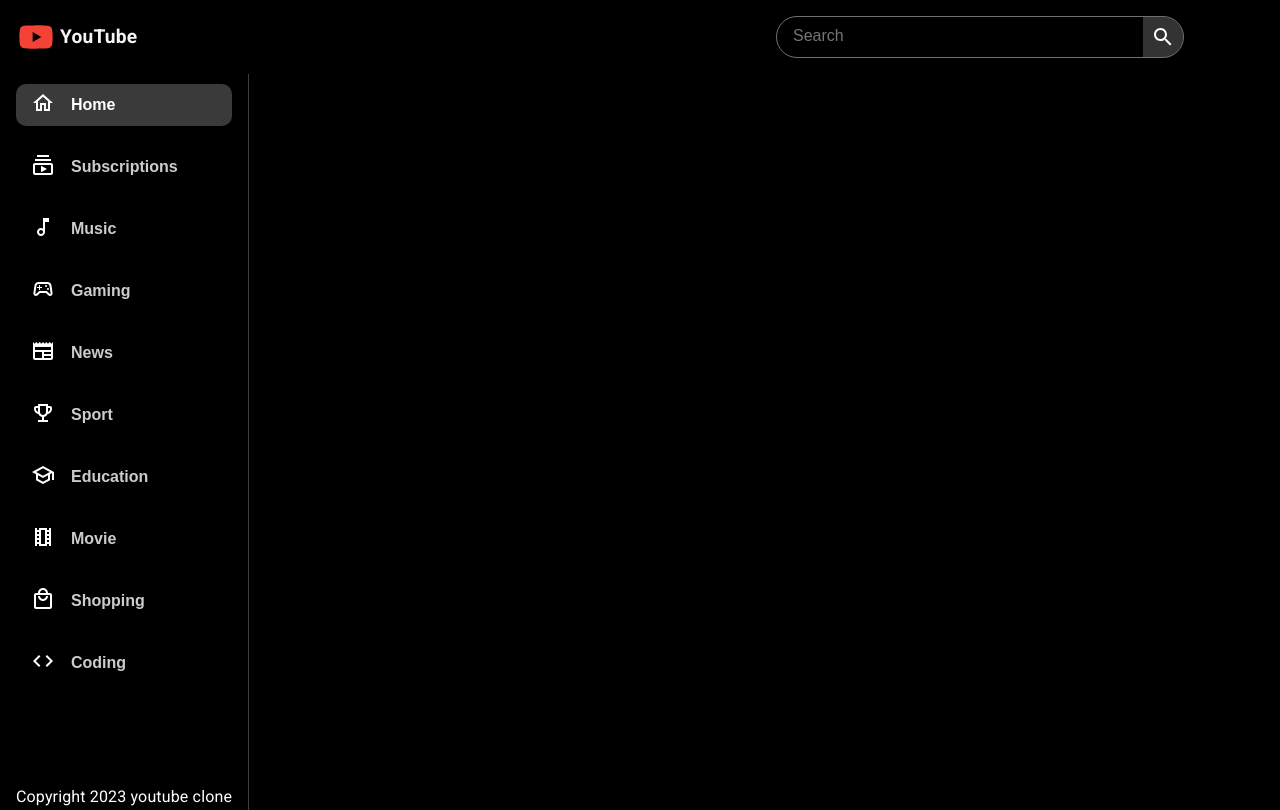
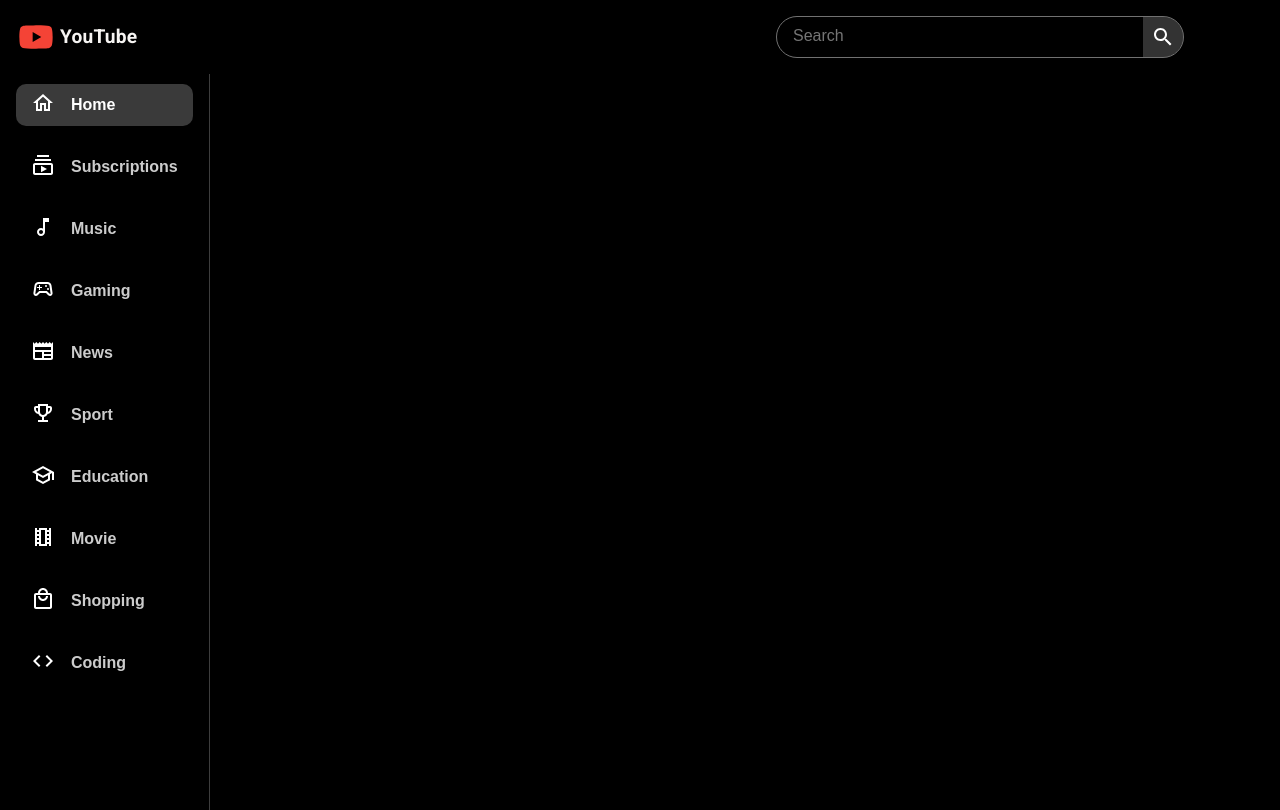
Before and after one commit to subrat611/youtube-clone-mui-5, a React (Vite) app: page / in a window 1280 px wide. Built offline with nearby package versions, Linux system fonts and the light colour scheme; the HTML template or start-up script is replaced by a standard one.

Commit message:
refactor

```diff
--- a/src/components/Feed.jsx
+++ b/src/components/Feed.jsx
@@ -26,14 +26,6 @@ export default function Feed() {
         }}
       >
         <SideBar />
-        <Typography
-          sx={{
-            mt: 1.5,
-            color: "#fff",
-          }}
-        >
-          Copyright 2023 youtube clone
-        </Typography>
       </Box>
     </Stack>
   );
--- a/src/components/SideBar.jsx
+++ b/src/components/SideBar.jsx
@@ -20,7 +20,7 @@ export default function SideBar() {
     >
       {categories.map((category) => (
         <button
-          key={categories.name}
+          key={category.name}
           className="category-btn"
           style={{
             background: category.name === selectedCategory && "#fcfcfc3a",
```
